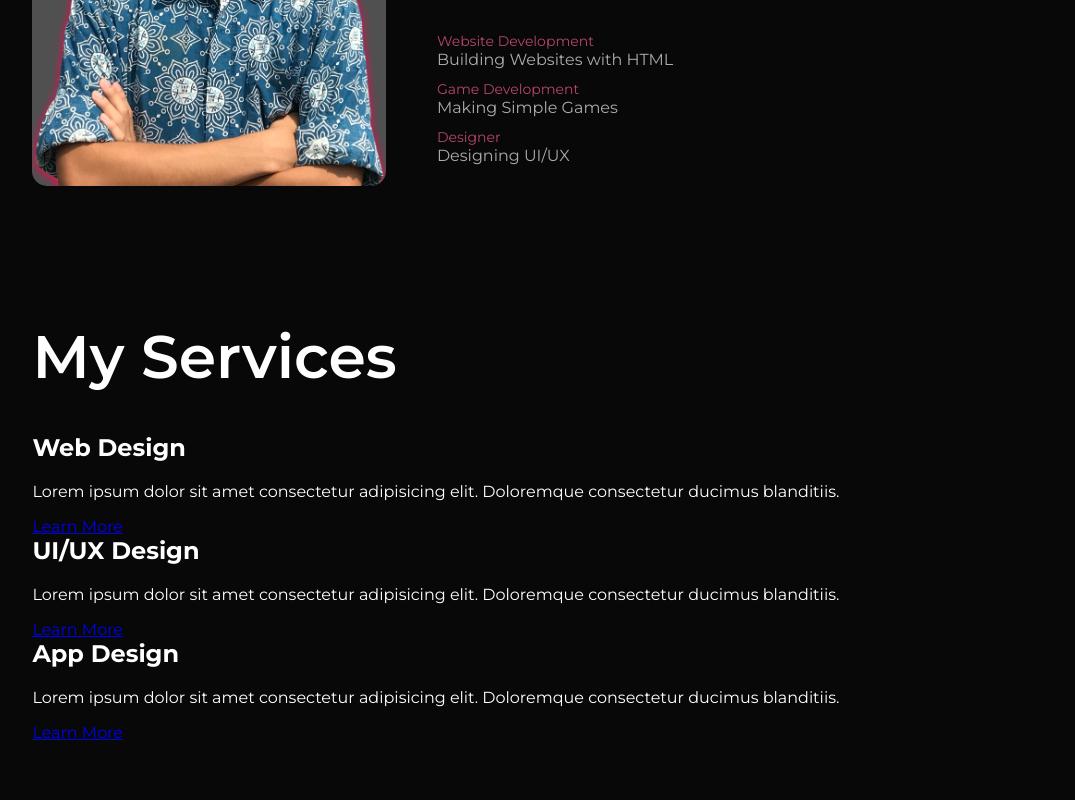
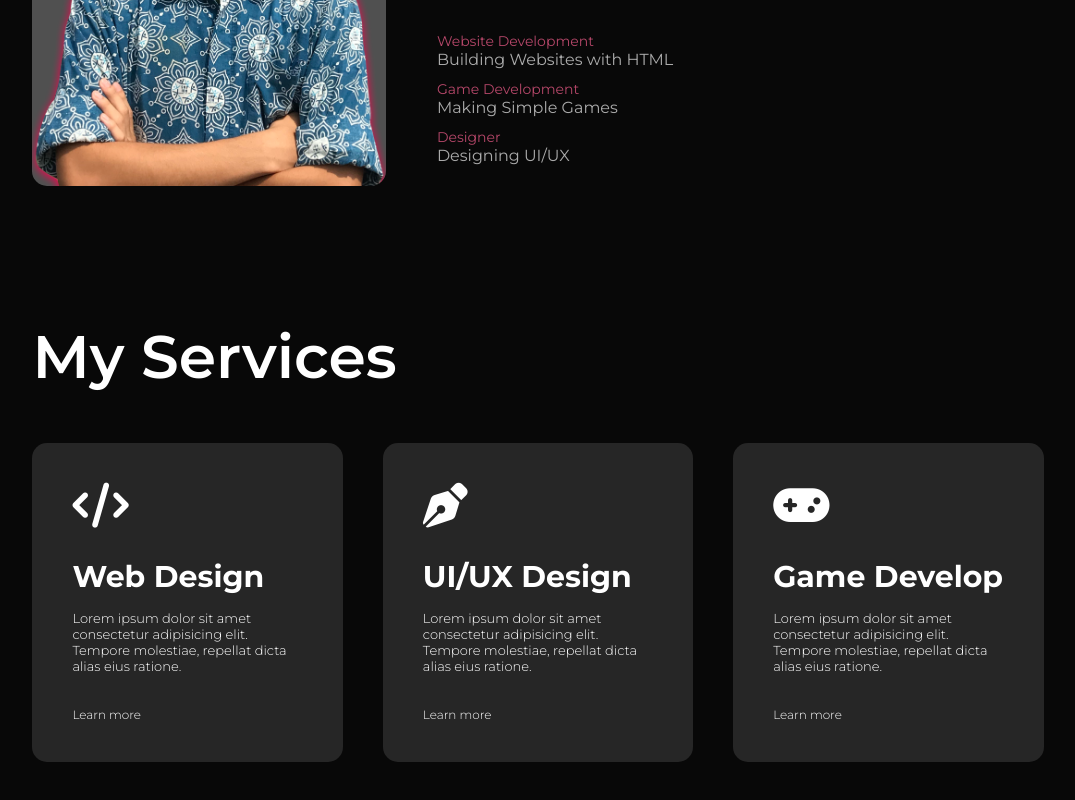
Before and after one commit to VallianXS/Basic-HTML, a plain HTML site: page Portofolio/Portofolio.html in a window 1280 px wide. Shown: the part 1215-2015 px from the top of the page, without its empty margins (102-1177 px from the left). Drawn offline with nearby package versions, Linux system fonts and the light colour scheme.

Commit message:
Project Portfolio

```diff
--- a/Portofolio/Portofolio.html
+++ b/Portofolio/Portofolio.html
@@ -1,5 +1,6 @@
 <!DOCTYPE html>
 <html lang="en">
+
 <head>
     <meta charset="UTF-8">
     <meta name="viewport" content="width=device-width, initial-scale=1.0">
@@ -7,12 +8,14 @@
     <link rel="stylesheet" href="style.css">
     <link href='//fonts.googleapis.com/css?family=Montserrat:thin,extra-light,light,100,200,300,400,500,600,700,800'
         rel='stylesheet' type='text/css'>
+    <script src="https://kit.fontawesome.com/a948ad118a.js" crossorigin="anonymous"></script>
+    <link href="https://unpkg.com/aos@2.3.1/dist/aos.css" rel="stylesheet">
 </head>
 
 <body>
 
     <div id="header">
-         <div class="container">
+        <div class="container">
             <nav>
                 <img src="../Images/logo1.png" alt="Logo" class="logo">
                 <ul>
@@ -27,9 +30,10 @@
                 <p>Student at IDN Boarding School</p>
                 <h1>Hi I'm <span>Vallian Sayoga</span><br>From Indonesia</h1>
             </div>
-         </div>
+        </div>
     </div>
     <hr>
+
     <!----------- about ----------->
     <div id="about">
         <div class="container">
@@ -39,7 +43,12 @@
                 </div>
                 <div class="about-col-2">
                     <h1 class="sub-title">About Me</h1>
-                    <p>Lorem ipsum dolor sit amet consectetur adipisicing elit. Facilis nobis voluptatibus reiciendis enim cumque delectus, saepe corporis labore nesciunt ullam nisi ducimus sapiente non commodi inventore at voluptatum ut amet itaque, repellendus distinctio hic odio tenetur. Dolorem mollitia placeat nihil illo laudantium accusantium, temporibus, aut repellat reprehenderit aspernatur quam assumenda nostrum, atque ipsa? Rerum eaque, repellat quos a molestias quisquam.</p>
+                    <p>Lorem ipsum dolor sit amet consectetur adipisicing elit. Facilis nobis voluptatibus reiciendis
+                        enim cumque delectus, saepe corporis labore nesciunt ullam nisi ducimus sapiente non commodi
+                        inventore at voluptatum ut amet itaque, repellendus distinctio hic odio tenetur. Dolorem
+                        mollitia placeat nihil illo laudantium accusantium, temporibus, aut repellat reprehenderit
+                        aspernatur quam assumenda nostrum, atque ipsa? Rerum eaque, repellat quos a molestias quisquam.
+                    </p>
 
                     <div class="tab-titles">
                         <p class="tab-links active-link" onclick="opentab('skills')">Skills</p>
@@ -81,25 +90,44 @@
             <h1 class="sub-title">My Services</h1>
             <div class="services-list">
                 <div>
+                    <i class="fa-solid fa-code"></i>
                     <h2>Web Design</h2>
-                    <p>Lorem ipsum dolor sit amet consectetur adipisicing elit. Doloremque consectetur ducimus blanditiis.</p>
-                    <a href="#">Learn More</a>
+                    <p>Lorem ipsum dolor sit amet consectetur adipisicing elit. Tempore molestiae, repellat dicta alias
+                        eius ratione.</p>
+                    <a href="#">Learn more</a>
                 </div>
 
                 <div>
+                    <i class="fa-solid fa-pen-nib"></i>
                     <h2>UI/UX Design</h2>
-                    <p>Lorem ipsum dolor sit amet consectetur adipisicing elit. Doloremque consectetur ducimus blanditiis.</p>
-                    <a href="#">Learn More</a>
+                    <p>Lorem ipsum dolor sit amet consectetur adipisicing elit. Tempore molestiae, repellat dicta alias
+                        eius ratione.</p>
+                    <a href="#">Learn more</a>
                 </div>
 
                 <div>
-                    <h2>App Design</h2>
-                    <p>Lorem ipsum dolor sit amet consectetur adipisicing elit. Doloremque consectetur ducimus blanditiis.</p>
-                    <a href="#">Learn More</a>
+                    <i class="fa-solid fa-gamepad"></i>
+                    <h2>Game Develop</h2>
+                    <p>Lorem ipsum dolor sit amet consectetur adipisicing elit. Tempore molestiae, repellat dicta alias
+                        eius ratione.</p>
+                    <a href="#">Learn more</a>
                 </div>
             </div>
         </div>
     </div>
+
+    <!----------- portfolio ------------->
+    <div id="portfolio">
+        <div class="container">
+
+        </div>
+    </div>
+
+
+    <script src="https://unpkg.com/aos@2.3.1/dist/aos.js"></script>
+    <script>
+        AOS.init();
+    </script>
 
 
     <!-- <script>
--- a/Portofolio/style.css
+++ b/Portofolio/style.css
@@ -164,9 +164,50 @@ nav ul li a:hover::after{
     padding: 30px 0;
 }
 
-.service-list{
+.services-list {
     display: grid;
     grid-template-columns: repeat(auto-fit, minmax(250px, 1fr));
     grid-gap: 40px;
     margin-top: 50px;
 }
+
+.services-list div{
+    background: #262626;
+    padding: 40px;
+    font-size: 13px;
+    font-weight: 300;
+    border-radius: 15px;
+    transition: background 0.5s, transform 0.5s;
+}
+
+.services-list div i{
+    font-size: 45px;
+    margin-bottom: 30px;
+}
+
+.services-list div h2{
+    font-size: 30px;
+    font-weight: 650;
+    margin-bottom: 15px;
+
+}
+
+.services-list div a{
+    text-decoration: none;
+    color: #ffffff;
+    font-size: 12px;
+    margin-top: 20px;
+    display: inline-block;
+    transition: font-size 0.5s, color 0.5s, font-weight 0.3s;
+}
+
+.services-list div:hover{
+    background: #ff004f;
+    transform: translateY(-15px);
+}
+
+.services-list div a:hover{
+    color: #0066ff;
+    font-size: 15px;
+    font-weight: 450;
+}
```
